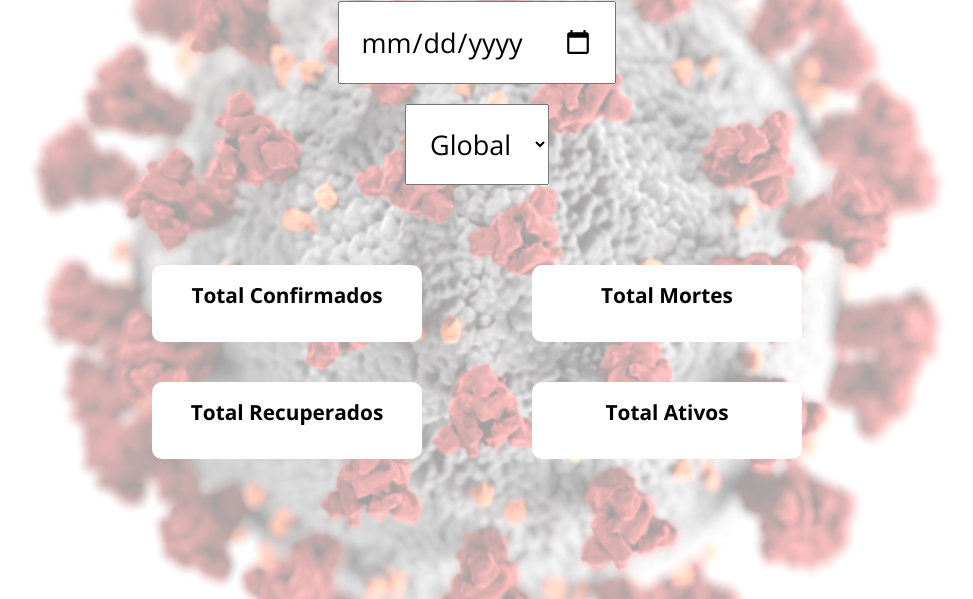
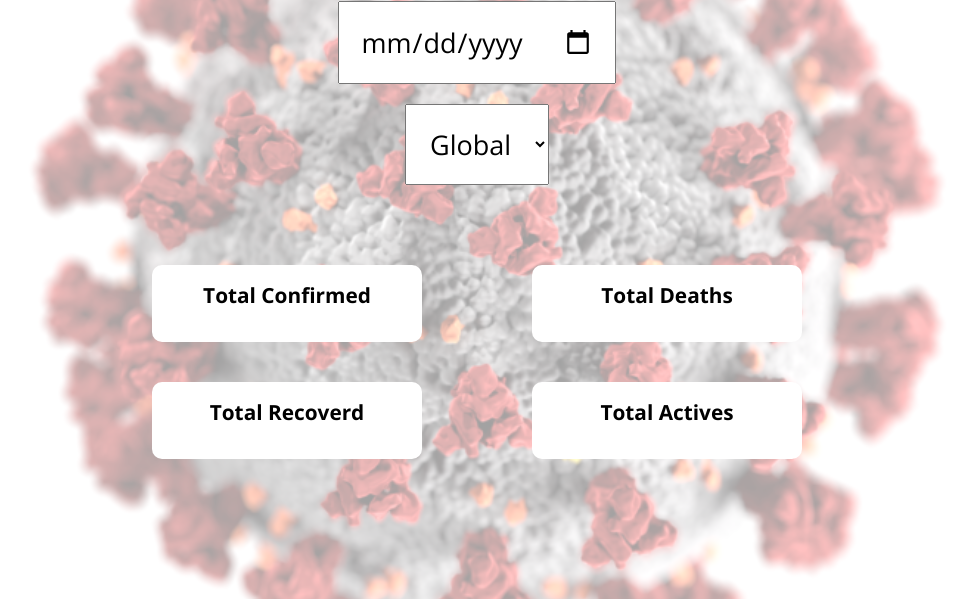
Before and after one commit to danielgmota/covidDashboard, a plain HTML site: page index.html in a window 1280 px wide. Shown: the part 201-800 px from the top of the page, without its empty margins (163-1136 px from the left). Drawn offline with nearby package versions, Linux system fonts and the light colour scheme; no server answers.

Commit message:
fix: translate some words to english

```diff
--- a/index.html
+++ b/index.html
@@ -1,10 +1,10 @@
 <!DOCTYPE html>
-<html lang="pt-BR">
+<html lang="en-US">
   <head>
     <meta charset="UTF-8" />
     <meta name="viewport" content="width=device-width, initial-scale=1.0" />
     <meta http-equiv="X-UA-Compatible" content="ie=edge" />
-    <title>Modelo</title>
+    <title>Covid-19 Dashboard</title>
     <link rel="stylesheet" href="./assets/css/style.css" />
   </head>
 
@@ -18,22 +18,22 @@
     </div>
     <div class="container wrap">
       <section class="item">
-        <h5>Total Confirmados</h5>
+        <h5>Total Confirmed</h5>
         <p id="confirmed"></p>
         <h6 id="tconfirmed"></h6>
       </section>
       <section class="item">
-        <h5>Total Mortes</h5>
+        <h5>Total Deaths</h5>
         <p id="death"></p>
         <h6 id="tdeath"></h6>
       </section>
       <section class="item">
-        <h5>Total Recuperados</h5>
+        <h5>Total Recoverd</h5>
         <p id="recovered"></p>
         <h6 id="trecovered"></h6>
       </section>
       <section class="item">
-        <h5 id="actives">Total Ativos</h5>
+        <h5 id="actives">Total Actives</h5>
         <p id="active" ></p>
         <h6 id="tactive"></h6>
       </section>
```
